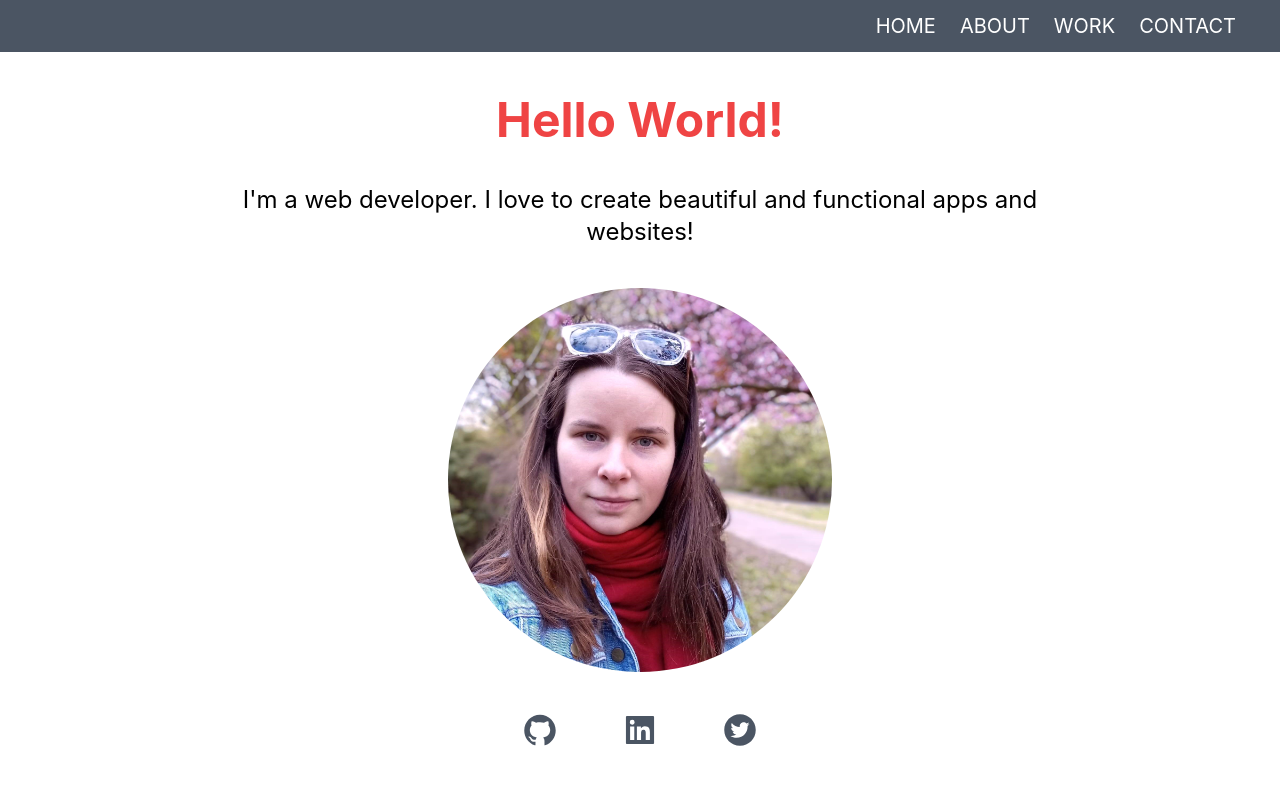
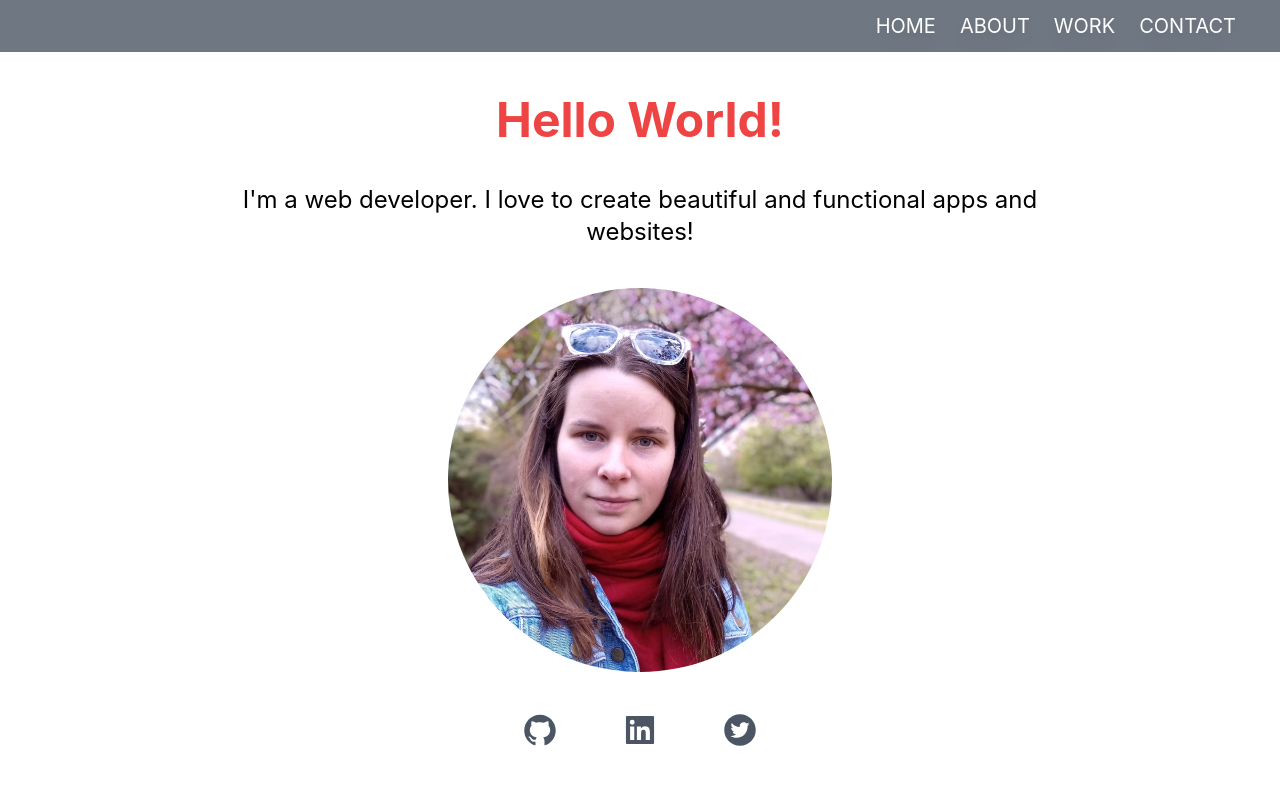
Before and after one commit to martalexaa/my-portfolio, a Next.js app: page / in a window 1280 px wide. Shown: the top 800 px of the page. Built offline with nearby package versions, Linux system fonts and the light colour scheme.

Commit message:
Update navbar.js

```diff
--- a/pages/navbar.js
+++ b/pages/navbar.js
@@ -14,8 +14,8 @@ const Navbar = () => {
     };
 
     return (
-        <nav className="py-3 lg:mb-12 flex justify-end lg:pr-5 bg-gray-600 fixed top-0 w-full z-10" >
-            <ul className={`lg:flex text-white ${isMenuOpen ? 'block' : 'hidden'}`}>
+        <nav className="py-3 lg:mb-12 flex justify-end lg:pr-5 bg-gray-600 opacity-80 fixed top-0 w-full z-10" >
+            <ul className={`lg:flex text-white drop-shadow-lg opacity-100 ${isMenuOpen ? 'block' : 'hidden'}`}>
                 <li className="mr-6">
                     <Link to="home" smooth={true} duration={500} className="cursor-pointer text-xl">
                         HOME
```
